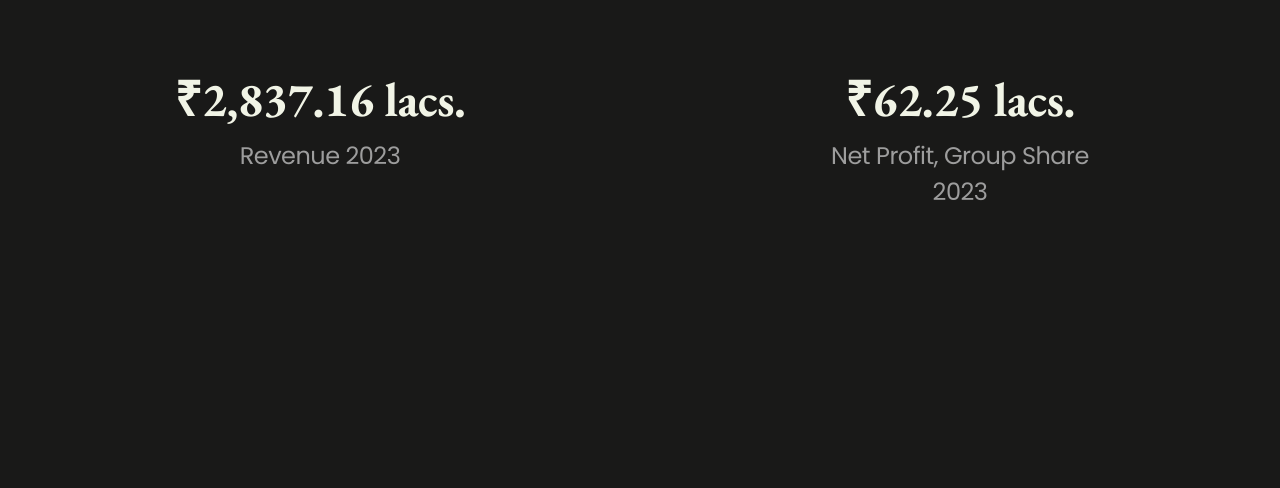
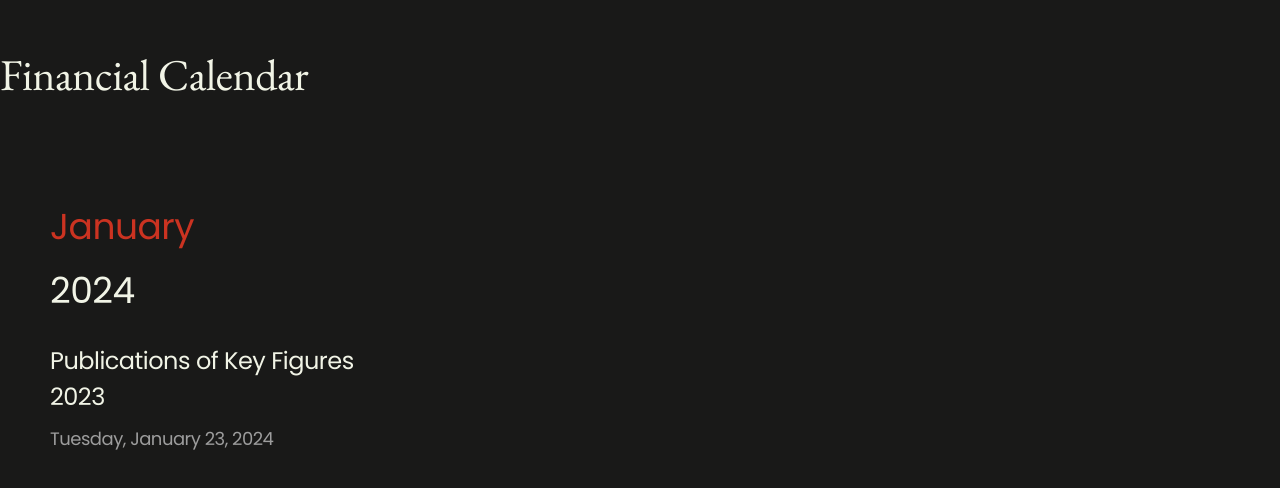
Before and after one commit to TarunRajpurohit123/pace-bussiness-website, a Next.js app in the folder pace-website/: page /investors in a window 1280 px wide. Shown: the top 488 px of the page. Built offline with nearby package versions, Linux system fonts and the light colour scheme.

Commit message:
work on financial calender card

```diff
--- a/pace-website/src/app/globals.css
+++ b/pace-website/src/app/globals.css
@@ -1136,3 +1136,64 @@ option:hover {
   color: var(--gray_400);
   margin-top: 1.5rem;
 }
+.is_graBordertop {
+  border: 5px solid;
+  width: 100%;
+  border-image-source: linear-gradient(90deg, #cb3321 52.65%, #191918 100%);
+}
+.is_graBorderbottom {
+  border: 5px solid;
+  width: 100%;
+  border-image-source: linear-gradient(90deg, #cb3321 52.65%, #191918 100%);
+}
+
+.financialCalender {
+  font-size: 4.4rem;
+  font-weight: 400;
+  line-height: 5rem;
+  text-align: left;
+  color: var(--pure);
+}
+
+.financialCalenderCard {
+  width: 42.7rem;
+  height: 42.7rem;
+  padding: 10rem 5rem 10rem 5rem;
+}
+
+.financialCalenderCard > .monthname {
+  font-size: 3.6rem;
+  font-weight: 400;
+  line-height: 5.4rem;
+  text-align: left;
+  color: var(--red);
+}
+.financialCalenderCard > .year {
+  font-size: 3.6rem;
+  font-weight: 400;
+  line-height: 5.4rem;
+  text-align: left;
+  color: var(--pure);
+  margin-top: 1rem;
+}
+
+.fc__main {
+  margin-top: 2.5rem;
+}
+
+.fc__main__name {
+  color: var(--pure);
+  font-size: 2.4rem;
+  font-weight: 400;
+  line-height: 3.6rem;
+  text-align: left;
+}
+
+.fc__main__time {
+  font-size: 1.8rem;
+  font-weight: 400;
+  line-height: 2.7rem;
+  text-align: left;
+  color: var(--gray_400);
+  margin-top: 1rem;
+}
--- /dev/null
+++ b/pace-website/src/app/investors/FinancialCalender.jsx
@@ -0,0 +1,19 @@
+export default function FinancialCalender() {
+  return (
+    <>
+      <section className="financialCalender page-width">
+        <h1>Financial Calendar</h1>
+        <section className="financialCalenderGrid">
+          <div className="financialCalenderCard">
+            <p className="monthname">January</p>
+            <p className="year">2024</p>
+            <div className="fc__main">
+              <p className="fc__main__name">Publications of Key Figures 2023</p>
+              <p className="fc__main__time">Tuesday, January 23, 2024</p>
+            </div>
+          </div>
+        </section>
+      </section>
+    </>
+  );
+}
--- a/pace-website/src/app/investors/InvestorStatics.jsx
+++ b/pace-website/src/app/investors/InvestorStatics.jsx
@@ -1,6 +1,7 @@
 export default function InvestorStatics() {
   return (
     <>
+      <div className="is_graBordertop"></div>
       <section className="page-width flex justify-between investor__statics items-center">
         <div className="investor_state_card">
           <h1 className="investor_state_heading">₹2,837.16 lacs.</h1>
@@ -11,6 +12,7 @@ export default function InvestorStatics() {
           <p className="investor_state_span">Net Profit, Group Share 2023</p>
         </div>
       </section>
+      <div className="is_graBorderbottom"></div>
     </>
   );
 }
--- a/pace-website/src/app/investors/page.jsx
+++ b/pace-website/src/app/investors/page.jsx
@@ -1,4 +1,5 @@
 import CTA from "./CTA";
+import FinancialCalender from "./FinancialCalender";
 import InvestorStatics from "./InvestorStatics";
 import ReportRow from "./ReportRow";
 import ReportSection from "./ReportSection";
@@ -7,7 +8,8 @@ export default function investors() {
   return (
     <>
       {/* <ReportSection /> */}
-      <InvestorStatics />
+      {/* <InvestorStatics /> */}
+      <FinancialCalender />
     </>
   );
 }
```
